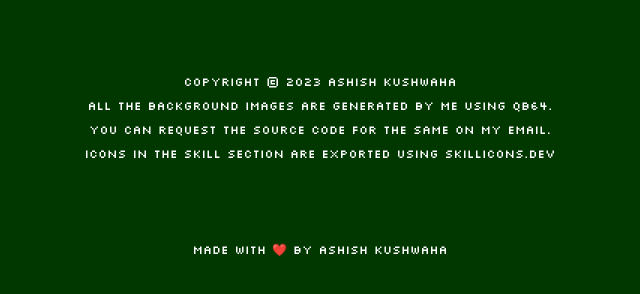
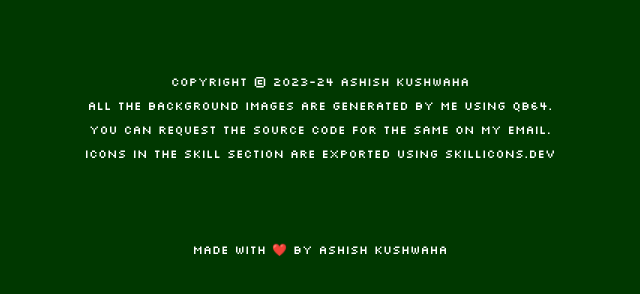
Before and after one commit to AshishKingdom/ashishkingdom.github.io, a plain HTML site: page index.html in a window 1280 px wide. Shown: the part 6451-6745 px from the top of the page, 320-960 px from the left. Drawn offline with Linux system fonts and the light colour scheme.

Commit message:
update copyright year

```diff
--- a/index.html
+++ b/index.html
@@ -321,7 +321,7 @@
       <div class="footer">
         <div class="site-info">
           <p>
-            Copyright © 2023 Ashish Kushwaha<br />
+            Copyright © 2023-24 Ashish Kushwaha<br />
             All the background images are generated by me using QB64.<br />
             You can request the source code for the same on my email.<br />
             Icons in the skill section are exported using skillicons.dev<br />
```
